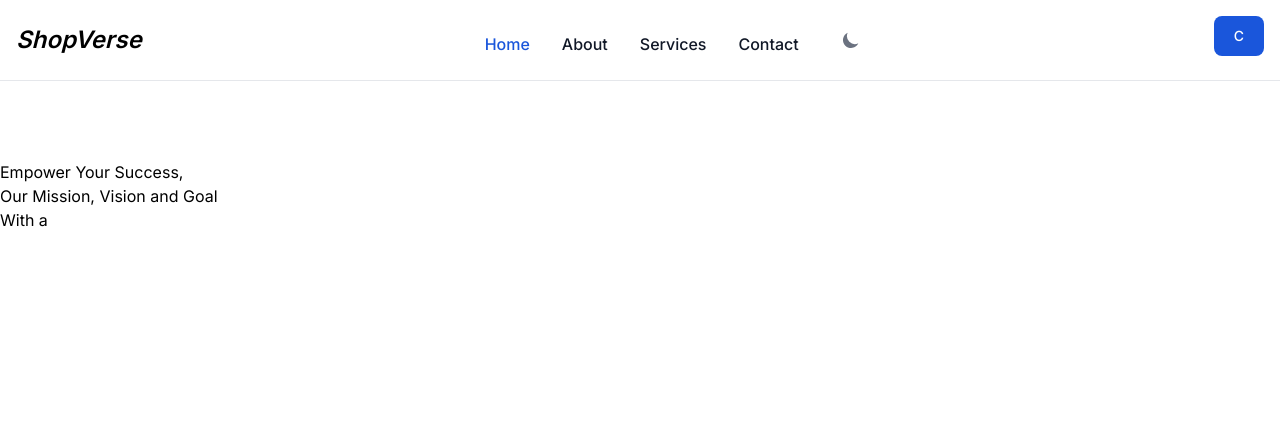
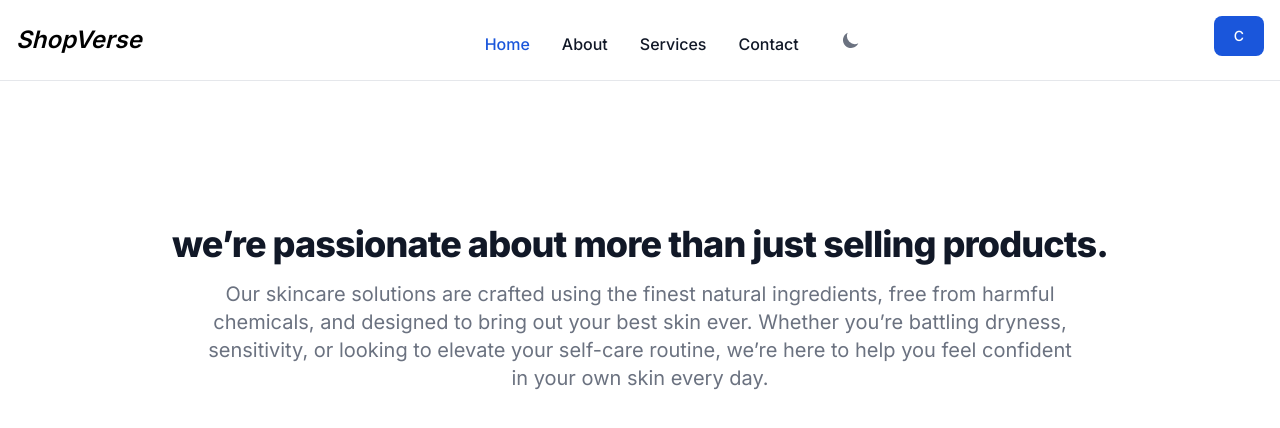
Before and after one commit to patrickiyiakimo/shopverse, a Next.js app: page /about in a window 1280 px wide. Shown: the top 428 px of the page. Built offline with nearby package versions, Linux system fonts and the light colour scheme.

Commit message:
added contents to the about page

```diff
--- a/app/about/page.tsx
+++ b/app/about/page.tsx
@@ -2,12 +2,21 @@ import React from 'react'
 
 export default function CartPage() {
   return (
-    <div className='pt-40'>
-      <div>
-        <h1>Empower Your Success,</h1>
-        <h1>Our Mission, Vision and Goal</h1>
-        <p>With a </p>
-      </div>
+    <div className="pt-40">
+      <section className="bg-white dark:bg-gray-900">
+        <div className="mx-auto max-w-screen-xl px-4 py-8 text-center lg:py-16">
+          <h1 className="mb-4 text-4xl font-extrabold leading-none tracking-tight text-gray-900 dark:text-white md:text-5xl lg:text-4xl">
+            we’re passionate about more than just selling products.
+          </h1>
+          <p className="mb-8 text-lg font-normal text-gray-500 dark:text-gray-400 sm:px-16 lg:px-48 lg:text-xl">
+            Our skincare solutions are crafted using the finest natural
+            ingredients, free from harmful chemicals, and designed to bring out
+            your best skin ever. Whether you’re battling dryness, sensitivity,
+            or looking to elevate your self-care routine, we’re here to help you
+            feel confident in your own skin every day.
+          </p>
+        </div>
+      </section>
     </div>
-  )
+  );
 }
--- a/app/layout.tsx
+++ b/app/layout.tsx
@@ -17,7 +17,7 @@ export default function RootLayout({
   children: React.ReactNode;
 }>) {
   return (
-    <html lang="en" className="dark:bg-gray-900">
+    <html lang="en">
       <head>
         <ThemeModeScript />
       </head>
--- a/app/page.tsx
+++ b/app/page.tsx
@@ -5,7 +5,7 @@ import Navbar from "@/components/Navbar";
 export default function Home() {
 
   return (
-    <main>
+    <main className="">
       <div>
         <Navbar />
       </div>
```
